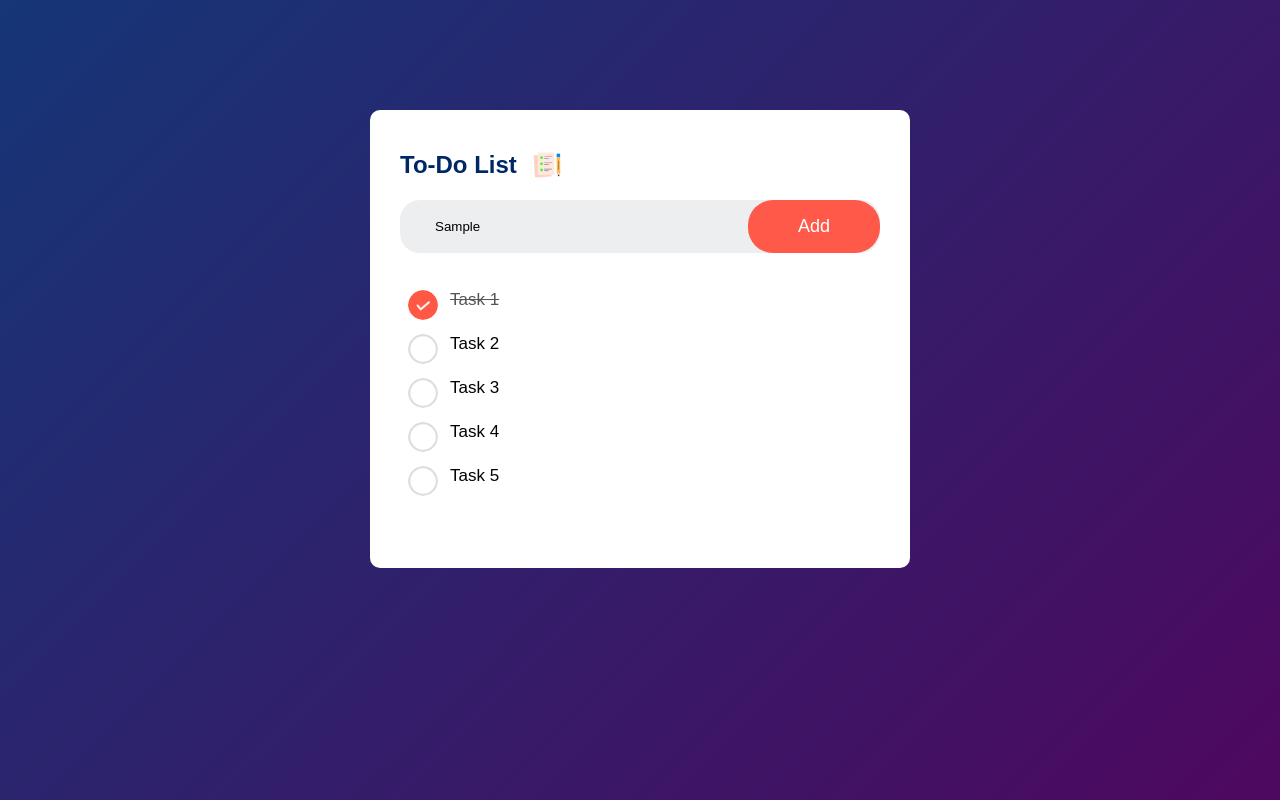
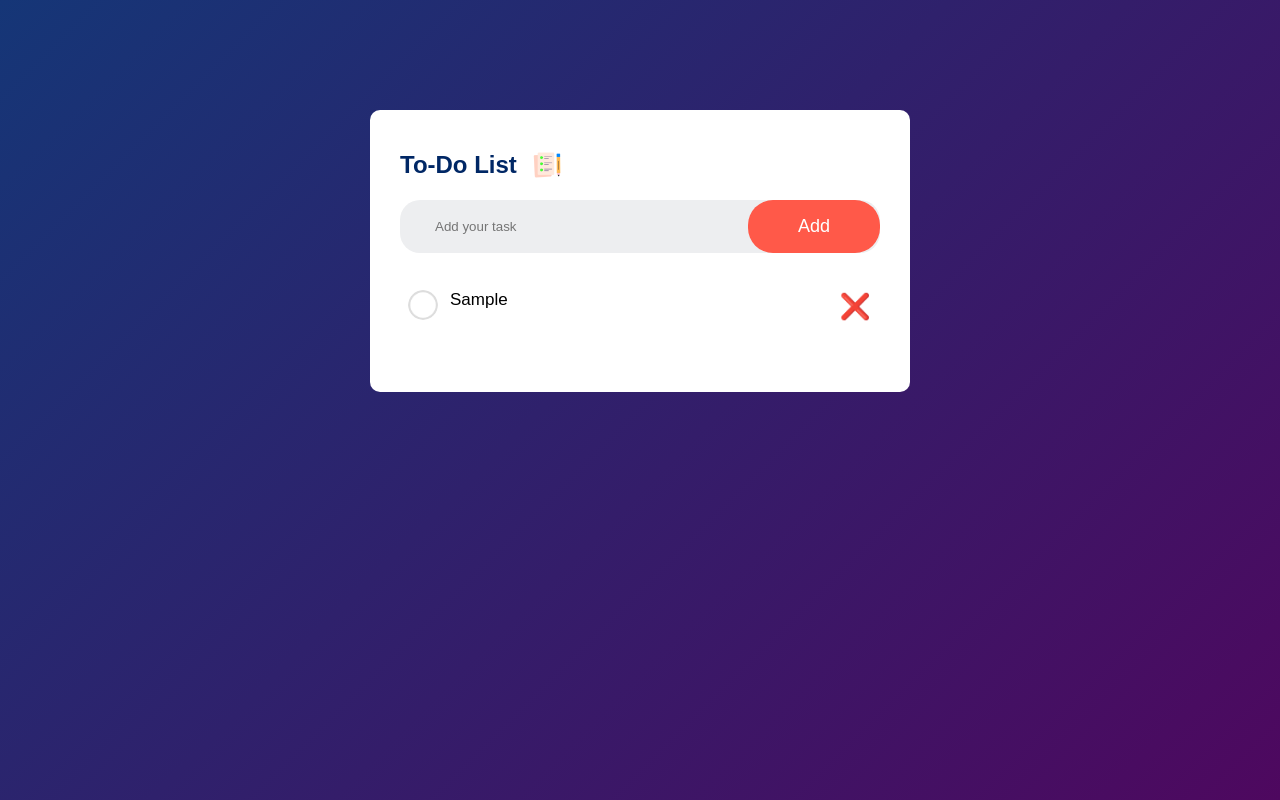
Before and after one commit to DMStha/To-do-List-app, a plain HTML site: page index.html in a window 1280 px wide. Both pictures are taken after typing "Sample" into the empty fields and a click on the button "Add". Drawn offline with Linux system fonts and the light colour scheme.

Commit message:
JS CODES for script.js for to-do finising

```diff
--- a/index.html
+++ b/index.html
@@ -13,17 +13,19 @@
         <h2>To-Do List <img src="images/icon.png" /></h2>
 
         <div class="row">
-          <input type="text" id="input-box" placeholder="Add your task" />
-          <button>Add</button>
+          <input type="text" id="inputBox" placeholder="Add your task" />
+          <button onclick="addTask()">Add</button>
         </div>
-        <ul id="list-container">
-          <li class="checked">Task 1</li>
+        <ul id="listContainer">
+          <!-- <li class="checked">Task 1</li>
           <li>Task 2</li>
           <li>Task 3</li>
           <li>Task 4</li>
-          <li>Task 5</li>
+          <li>Task 5</li> -->
         </ul>
       </div>
     </div>
+
+    <script src="script.js"></script>
   </body>
 </html>
--- /dev/null
+++ b/script.js
@@ -0,0 +1,49 @@
+let tasks = [];
+
+// Function to render tasks
+function renderTasks() {
+  const listContainer = document.getElementById("listContainer");
+  listContainer.innerHTML = "";
+
+  tasks.forEach((task, index) => {
+    const listItem = document.createElement("li");
+    listItem.textContent = task;
+    listItem.setAttribute("data-index", index);
+
+    // Add a click event to toggle the 'checked' class
+    listItem.addEventListener("click", () => {
+      listItem.classList.toggle("checked");
+    });
+
+    // Add a span with a delete button
+    const deleteButton = document.createElement("span");
+    deleteButton.textContent = "❌";
+    deleteButton.addEventListener("click", () => {
+      deleteTask(index);
+    });
+
+    listItem.appendChild(deleteButton);
+    listContainer.appendChild(listItem);
+  });
+}
+
+// Function to add a new task
+function addTask() {
+  const inputBox = document.getElementById("inputBox");
+  const newTask = inputBox.value.trim();
+
+  if (newTask !== "") {
+    tasks.push(newTask);
+    renderTasks();
+    inputBox.value = ""; // Clear the input box
+  }
+}
+
+// Function to delete a task
+function deleteTask(index) {
+  tasks.splice(index, 1);
+  renderTasks();
+}
+
+// Initial rendering
+renderTasks();
--- a/style.css
+++ b/style.css
@@ -90,3 +90,19 @@ ul li.checked {
 ul li.checked::before {
   background-image: url(images/checked.png);
 }
+
+ul li span {
+  position: absolute;
+  right: 0;
+  top: 8px;
+  width: 50px;
+  height: 50px;
+  font-size: 25px;
+  color: #555;
+  line-height: 40px;
+  text-align: center;
+}
+
+ul li span:hover {
+  background: #edeef0;
+}
```
Also changed, not shown: 1 other file.
